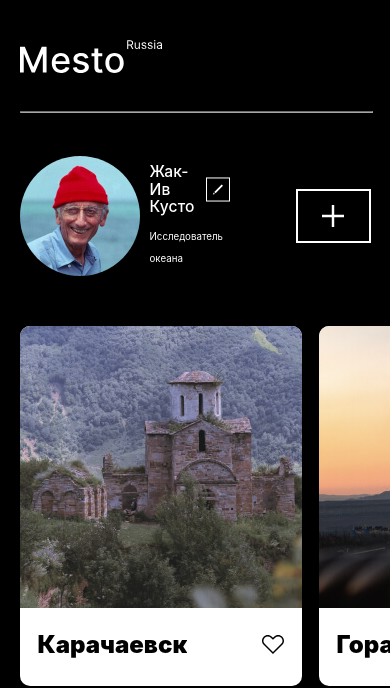
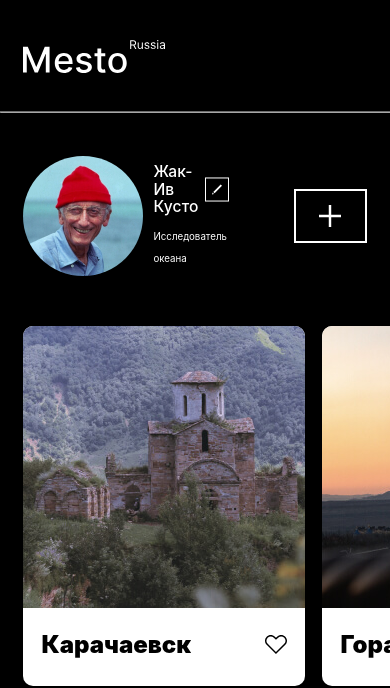
Before and after one commit to Elena-Cake/mesto_function_programming, a plain HTML site: page index.html in a window 390 px wide. Shown: the top 688 px of the page. Drawn offline with Linux system fonts and the light colour scheme.

Commit message:
fear:640px

```diff
--- a/blocks/header/__line/header__line.css
+++ b/blocks/header/__line/header__line.css
@@ -4,3 +4,9 @@
     margin-top: 35px;
     opacity: 0.7;
 }
+
+@media screen and (max-width: 640px) {
+    .header__line {
+        width: 100%;
+    }
+}
--- a/blocks/header/__logo/header__logo.css
+++ b/blocks/header/__logo/header__logo.css
@@ -1,3 +1,9 @@
 .header__logo {
     width: 142px;
 }
+
+@media screen and (max-width: 640px) {
+    .header__logo {
+        margin-left: 6%;
+    }
+}
--- a/blocks/header/header.css
+++ b/blocks/header/header.css
@@ -10,3 +10,9 @@
         width: 90%;
     }
 }
+
+@media screen and (max-width: 640px) {
+    .header {
+        width: 100%;
+    }
+}
--- a/blocks/main/main.css
+++ b/blocks/main/main.css
@@ -9,3 +9,9 @@
         width: 90%;
     }
 }
+
+@media screen and (max-width: 640px) {
+    .main {
+        width: 88%;
+    }
+}
```
